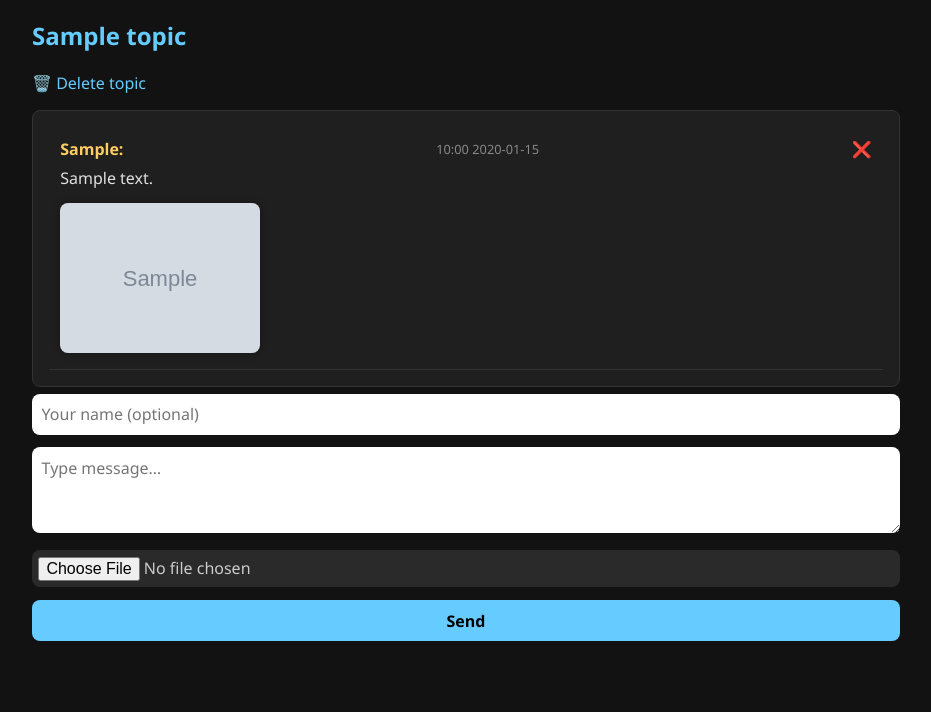
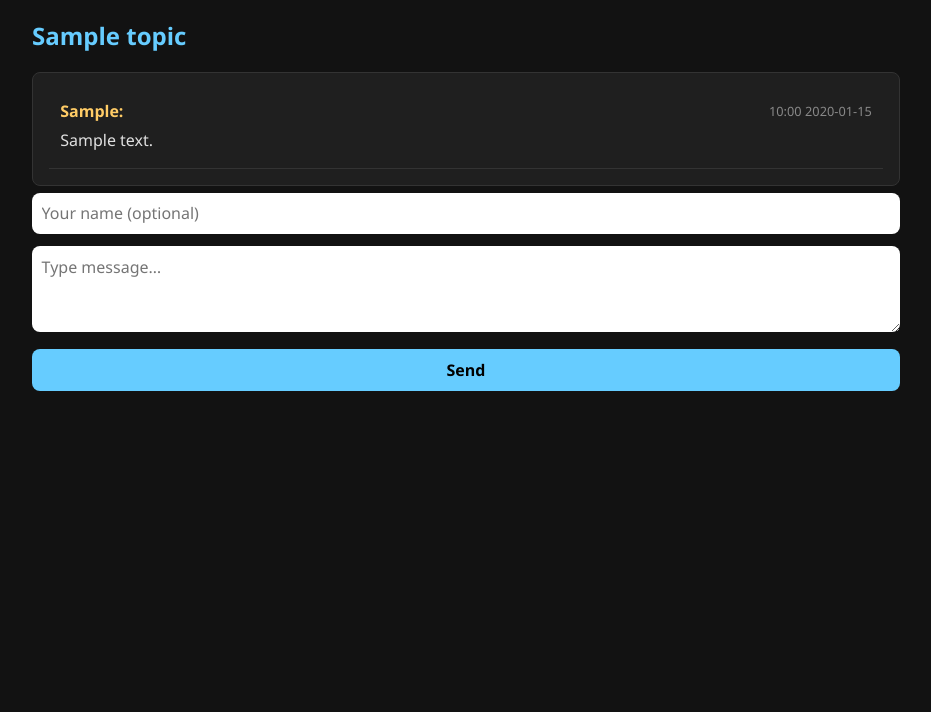
Before and after one commit to luiscamachomateo/private-chat, a Flask app: a page that uses templates/topic.html in a window 1280 px wide. Shown: the part 118-830 px from the top of the page, without its empty margins (174-1105 px from the left). After the commit the page ends 509 px from the top, so only its background shows below. Run offline with Flask 3, Linux system fonts and the light colour scheme; the visitor is signed in with stand-in values (Sample User, id 1); tables that the repository leaves empty hold one stand-in row (values such as "Sample post"); grey boxes marked "Sample" are stand-in pictures; some libraries are stand-ins or nearby versions.

Commit message:
Update topic.html

```diff
--- a/templates/topic.html
+++ b/templates/topic.html
@@ -1,32 +1,60 @@
 {% extends "base.html" %}
 {% block content %}
 <h2>{{ topic.name }}</h2>
-<a href="{{ url_for('delete_topic', slug=topic.slug) }}" onclick="return confirm('Delete this topic and all messages?')">🗑️ Delete topic</a>
 
-<div class="chatbox">
+<div class="chatbox" id="chatbox">
   {% for m in msgs %}
     <div class="msg">
-       <div class="header">
-         <span class="who">{{ m.sender }}:</span>
-         <span class="ts">{{ m.created.strftime('%H:%M %Y-%m-%d') }}</span>
-         <a class="del" href="{{ url_for('delete_message', id=m.id) }}" onclick="return confirm('Delete this message?')">❌</a>
-       </div>
-       <div class="txt">{{ m.body|safe }}</div>
-       {% if m.filename %}
-         {% if m.filename.endswith(('.png', '.jpg', '.jpeg', '.gif')) %}
-            <img src="{{ url_for('uploaded_file', filename=m.filename) }}" width="200">
-         {% else %}
-            <a href="{{ url_for('uploaded_file', filename=m.filename) }}" target="_blank">📎 {{ m.filename }}</a>
-         {% endif %}
-       {% endif %}
+      <div class="header">
+        <span class="who">{{ m.sender }}:</span>
+        <span class="ts">{{ m.created.strftime('%H:%M %Y-%m-%d') }}</span>
+      </div>
+      <div class="txt">{{ m.body|safe }}</div>
     </div>
   {% endfor %}
 </div>
 
-<form class="send" method="post" enctype="multipart/form-data">
-    <input name="sender" placeholder="Your name (optional)">
-    <textarea name="body" rows="3" placeholder="Type message…"></textarea>
-    <input type="file" name="file">
-    <button>Send</button>
+<form id="msgForm" class="send">
+    <input name="sender" id="sender" placeholder="Your name (optional)">
+    <textarea name="body" id="body" rows="3" placeholder="Type message…"></textarea>
+    <button type="submit">Send</button>
 </form>
+
+<script src="https://cdn.socket.io/4.5.4/socket.io.min.js"></script>
+<script>
+  const socket = io();
+  const room = "{{ topic.slug }}";
+  const topicId = {{ topic.id }};
+  socket.emit("join", { room });
+
+  document.getElementById("msgForm").addEventListener("submit", e => {
+    e.preventDefault();
+    const sender = document.getElementById("sender").value;
+    const body = document.getElementById("body").value;
+    if (body.trim()) {
+      socket.emit("send_message", {
+        room: room,
+        topic_id: topicId,
+        sender: sender,
+        body: body
+      });
+      document.getElementById("body").value = "";
+    }
+  });
+
+  socket.on("new_message", data => {
+    const box = document.getElementById("chatbox");
+    const msg = document.createElement("div");
+    msg.className = "msg";
+    msg.innerHTML = `
+      <div class="header">
+        <span class="who">${data.sender}:</span>
+        <span class="ts">${data.time}</span>
+      </div>
+      <div class="txt">${data.body}</div>
+    `;
+    box.appendChild(msg);
+    box.scrollTop = box.scrollHeight;
+  });
+</script>
 {% endblock %}
```
